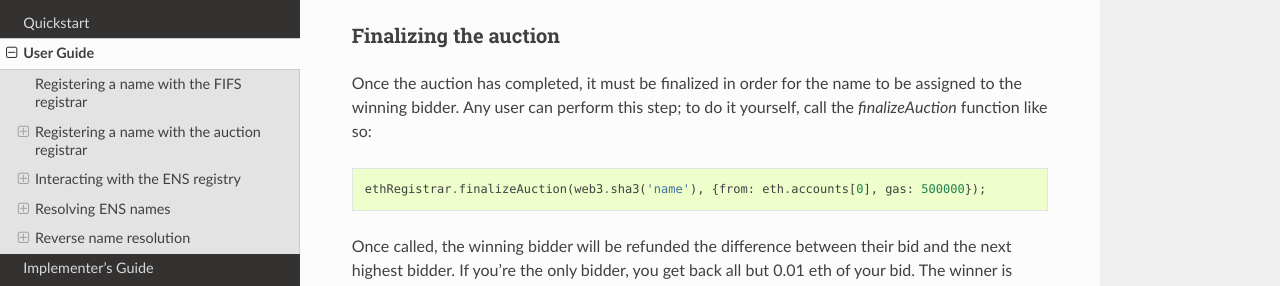
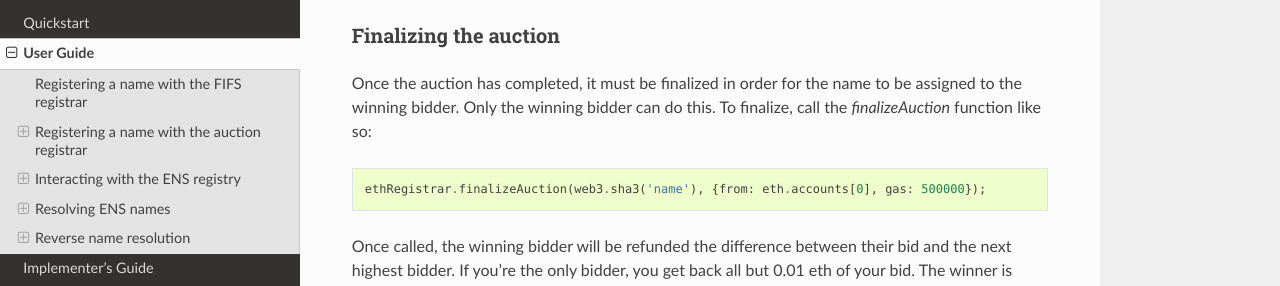
Before and after one commit to ensdomains/ens, a Sphinx documentation site: the page built from docs/userguide.rst, in a window 1280 px wide and 900 px high, scrolled down 3810 px. Shown: the part 184-470 px from the top of the window. Built offline with Sphinx 7.4.7 and the Read the Docs theme 2.0.0, drawn with Linux system fonts in a browser that asks for light colours.

Commit message:
Fix finalization text

```diff
--- a/docs/userguide.rst
+++ b/docs/userguide.rst
@@ -153,7 +153,7 @@ and the value of the current winning bid with
 Finalizing the auction
 ----------------------
 
-Once the auction has completed, it must be finalized in order for the name to be assigned to the winning bidder. Any user can perform this step; to do it yourself, call the `finalizeAuction` function like so:
+Once the auction has completed, it must be finalized in order for the name to be assigned to the winning bidder. Only the winning bidder can do this. To finalize, call the `finalizeAuction` function like so:
 
 ::
 
```
